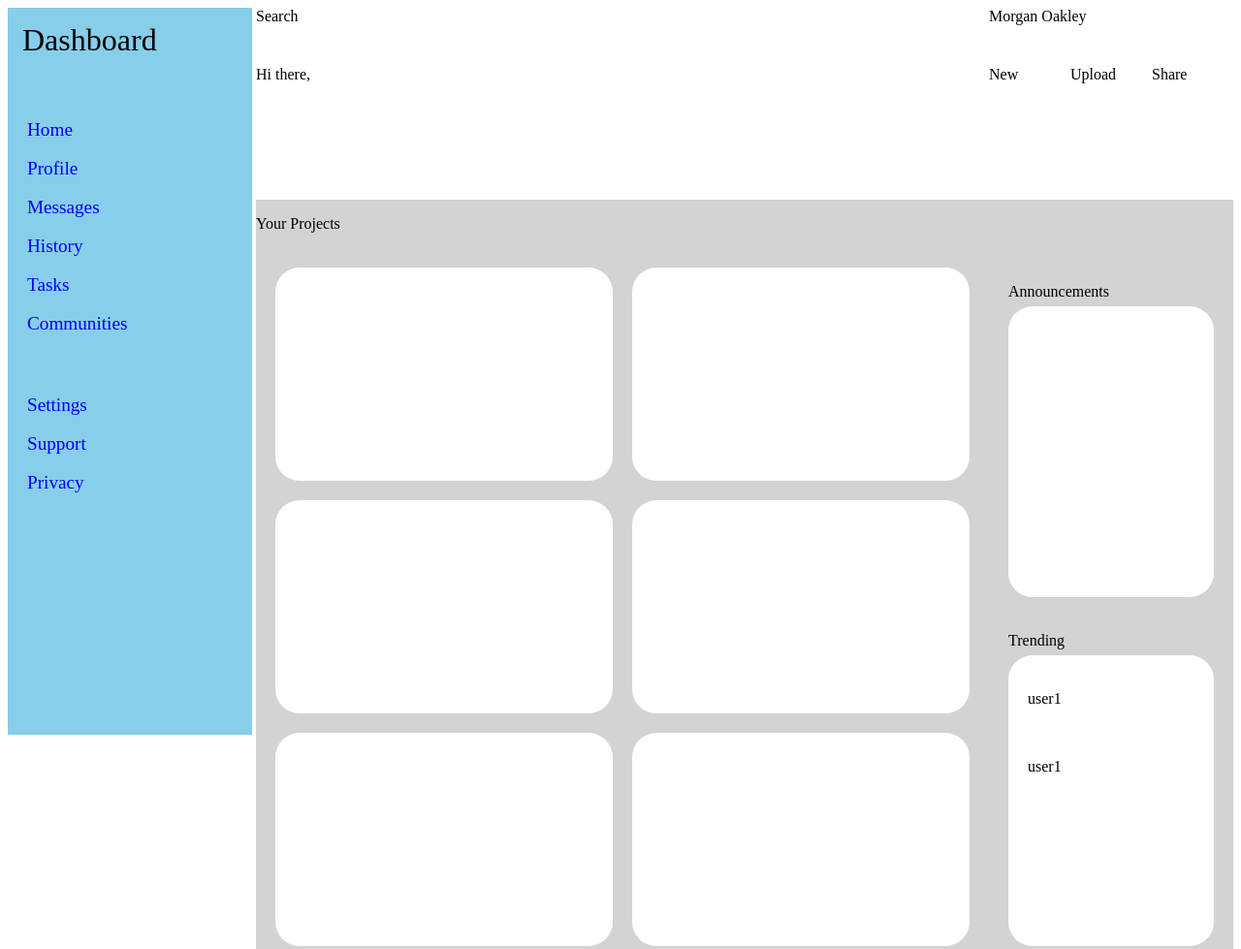
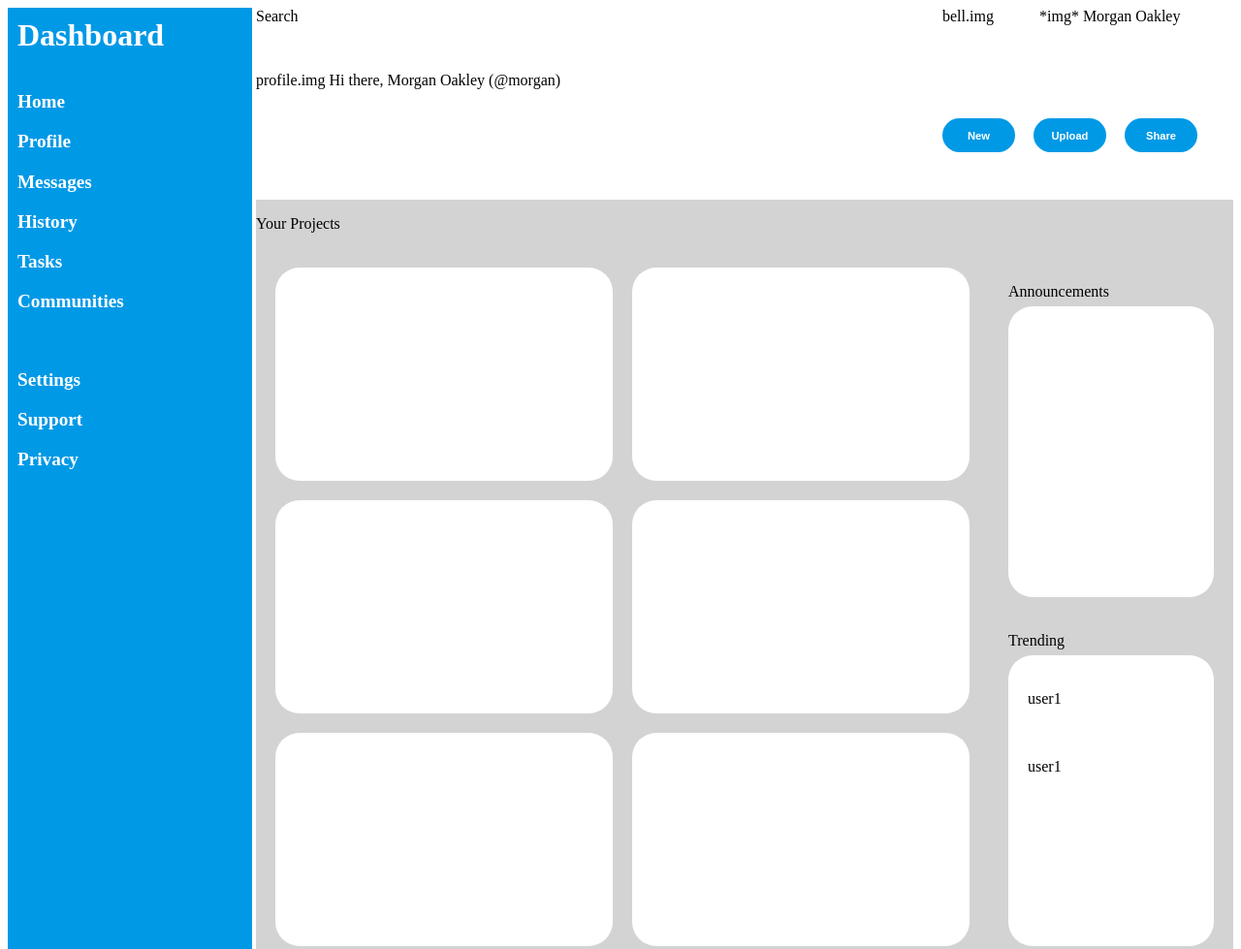
Before and after one commit to HereticJ/top-project-admin-dashboard, a plain HTML site: page index.html in a window 1280 px wide. Shown: the top 979 px of the page at 97% size. Drawn offline with Linux system fonts and the light colour scheme.

Commit message:
Add child elements, more structuring.

```diff
--- a/index.html
+++ b/index.html
@@ -36,14 +36,16 @@
             <div class="header">
 
                 <div class="searchbar">Search</div>
-                <div class="bell"></div>
-                <div class="profile">Morgan Oakley</div>
-                <div class="greeting">Hi there,</div>
+                <div class="bell">       bell.img</div>
+                <div class="profile">*img*   Morgan Oakley</div>
+                <div class="greeting">profile.img Hi there,
+                    Morgan Oakley (@morgan)
+                </div>
 
                 <div class="buttons">
-                    <div class="new-button">New</div>
-                    <div class="upload-button">Upload</div>
-                    <div class="share-button">Share</div>
+                    <button class="new-button">New</button>
+                    <button class="upload-button">Upload</button>
+                    <button class="share-button">Share</button>
                 </div>
 
             </div>
--- a/style.css
+++ b/style.css
@@ -1,6 +1,6 @@
 .container {
     display: grid;
-    grid-template-columns: 1fr 4fr;
+    grid-template-columns: minmax(200px, 1fr) minmax(400px, 4fr);
     gap: 4px;
 }
 
@@ -8,49 +8,50 @@
     display: grid;
     grid-column: 1 / 2;
     grid-row: 1 / 2;
-    grid-template-rows: 150px 350px 250px;
 }
 
 .sidebar {
-    display: grid;
-    background-color: skyblue;
+    background-color: #0099E6;
     grid-column: 1 / 2;
-    grid-row: 1 / 4;
-    grid-template-rows: 2fr repeat(6, 1fr) repeat(3, 1fr);
+    grid-row: 1 / 2;
     gap: 4px;
 }
 
 .logo {
     display: grid;
     font-size: 2rem;
+    font-weight: bold;
     grid-row: 1 / 2;
-    padding: 15px;
-    padding-bottom: 20px;
+    padding: 10px;
+
     place-self: start;
+    color: white;
 }
 
 .dash-nav {
-    display: grid;
     font-size: 1.2rem;
     grid-row: 2 / 3;
-    padding: 20px;
+    padding: 10px;
 }
 
 .dash-settings {
-    display: grid;
     font-size: 1.2rem;
+    font-weight: bold;
     grid-row: 3 / 4;
-    padding: 20px;
+    padding: 10px;
 }
 
 .dash-nav > a {
-    height: 40px;
+    height: auto;
     text-decoration: none;
+    font-weight: bold;
+    color: white;
 }
 
 .dash-settings > a {
-    height: 40px;
+    height: auto;
     text-decoration: none;
+    color: white;
 }
 
 
@@ -66,8 +67,8 @@
     display: grid;
     grid-column: 1 / 3;
     grid-row: 1 / 2;
-    grid-template-columns: 3fr 1fr;
-    grid-template-rows: 60px 85px;
+    grid-template-columns: 4fr 100px 200px;
+    grid-template-rows: minmax(60px, 1fr) minmax(85px, 2fr);
 }
 
 .main-content {
@@ -148,7 +149,7 @@
 }
 
 .profile {
-    grid-column: 2 / 3;
+    grid-column: 3 / 4;
     grid-row: 1 / 2;
 }
 
@@ -158,21 +159,43 @@
 }
 
 .buttons {
-    display: grid;
+    grid-column: 2 / 4;
     grid-template-columns: 1fr 1fr 1fr;
     grid-template-rows: 1fr;
-    justify-content: space-evenly;
     align-content: center;
 }
 
 .new-button {
-    grid-column: 1 / 2;
+    color: white;
+    background-color: #0099E6;
+    font-weight: bold;
+    font-size: 0.7rem;
+    height: 35px;
+    width: 75px;
+    border: none;
+    border-radius: 25px;
+    margin-right: 15px;
 }
 
 .upload-button {
-    grid-column: 2 / 3;
+    color: white;
+    background-color: #0099E6;
+    font-weight: bold;
+    font-size: 0.7rem;
+    height: 35px;
+    width: 75px;
+    border: none;
+    border-radius: 25px;
+    margin-right: 15px;
 }
 
 .share-button {
-    grid-column: 3 / 4;
+    color: white;
+    background-color: #0099E6;
+    font-weight: bold;
+    font-size: 0.7rem;
+    height: 35px;
+    width: 75px;
+    border: none;
+    border-radius: 25px;
 }
```
